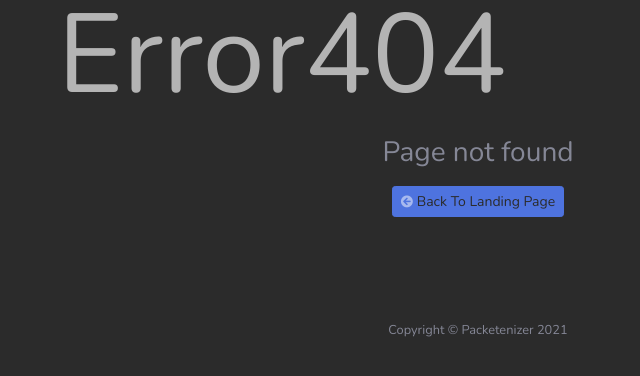
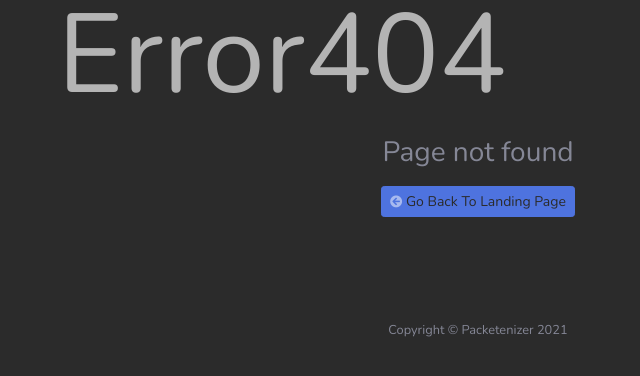
Before and after one commit to kunalx86/packetenizer, a Flask app: template source/app/templates/404.html in a window 1280 px wide. Shown: the top 376 px of the page, without its empty margins (162-802 px from the left). Run offline with Flask 2, Linux system fonts and the light colour scheme; the template is opened without the code that fills it, so the values that code supplies are empty; some libraries are stand-ins or nearby versions.

Commit message:
Changed message for 404

```diff
--- a/source/app/templates/404.html
+++ b/source/app/templates/404.html
@@ -24,7 +24,7 @@
                         <p class="text-dark-50 mb-0">
                             <h3 class="m-0">Page not found</h3>
                         </p>
-                        <a class="btn btn-primary btn-sm d-none d-sm-inline-block" role="button" href="/"><i class="fas fa-arrow-circle-left fa-sm text-white-50"></i>&nbsp;Back To Landing Page</a>
+                        <a class="btn btn-primary btn-sm d-none d-sm-inline-block" role="button" href="/"><i class="fas fa-arrow-circle-left fa-sm text-white-50"></i>&nbsp;Go Back To Landing Page</a>
                     </div>
                 </div>
             </div>
```
